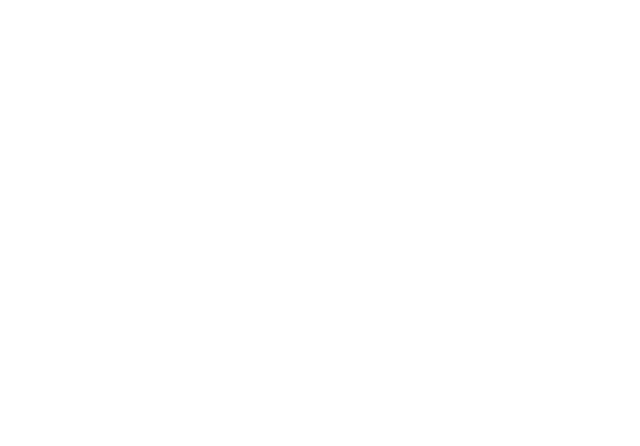
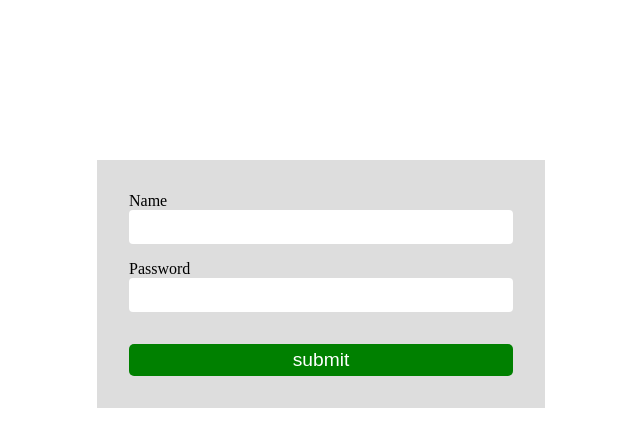
Before and after one commit to AaronSala/ES-6, a website: page es6/index.html in a window 1280 px wide. Shown: the whole page, without its empty margins (159-799 px from the left). Drawn offline with Linux system fonts and the light colour scheme.

```diff
--- a/es6/es6.js
+++ b/es6/es6.js
@@ -1,14 +1,17 @@
+const person = {
+    name:"Aaron",
+    age:30,
+    school:"kitise",
+    sex:"male",
+    location:"kyambeke"
+}
+const person2 = {
+    name:"Sala",
 
-
-class Person {
-    constructor (name, age){
-this.name=name;
-this.age=age;
-    }
-     walk (){
-        console.log("walk");
-    }
+    sex:"male",
+    location:"ndolo"
 }
 
-const person =new Person("Sala", 35)
-console.log(person.name+" is "+person.age+ " years old" )
+const person3= {...person, ...person2}
+
+console.log(person3);
--- a/es6/index.css
+++ b/es6/index.css
@@ -1,16 +1,31 @@
-.flexbox-container{
+
+
+.form{
+    position: absolute;
+    background-color: #ddd;
     display: flex;
-    background-color: yellow;
-    width: 100%;
-    height: 32vh;
-    gap: 1rem;
-    align-items: center;
-    padding: 1rem;
+    flex-direction: column;
+    width: 24rem;
+    justify-content: center;
+    padding: 2rem;
+    top: 20%;
+    left: 20%;
+
 }
-.flexbox-item{
-    width: 10rem;
-    height: 30vh;
-    border: 2px solid black;
-    background-color: azure;
-    text-align: center;
+.form button{
+   height: 2rem;
+    background-color: green;
+    color: #fff;
+    font-size: larger;
+    border: none;
+    margin-top: 1rem;
+    border-radius: 5px;
 }
+.form input{
+    border: none;
+    height: 2rem;
+    border-radius: 4px;
+    margin-bottom: 1rem;
+    font-size: large;
+    padding-left: .5rem;
+}
--- a/es6/index.html
+++ b/es6/index.html
@@ -4,9 +4,22 @@
     <meta charset="UTF-8">
     <meta name="viewport" content="width=device-width, initial-scale=1.0">
     <title>Document</title>
+    <link rel="stylesheet" href="index.css">
 </head>
 <body>
-    <div class="docs"></div>
+  <form id="myform" action="/" method="GET" >
+  <div class="form">
+    <label for="name">Name</label>
+    <input id="name" type="text">
+    <span id="error"></span>
+
+    <label for="password">Password</label>
+    <input id="password" type="password">
+    <span id="passerror"></span>
+    <button type="submit">submit</button>
+
+  </div>
+</form>
     <script src="es6.js"></script>
 </body>
 </html>
```
